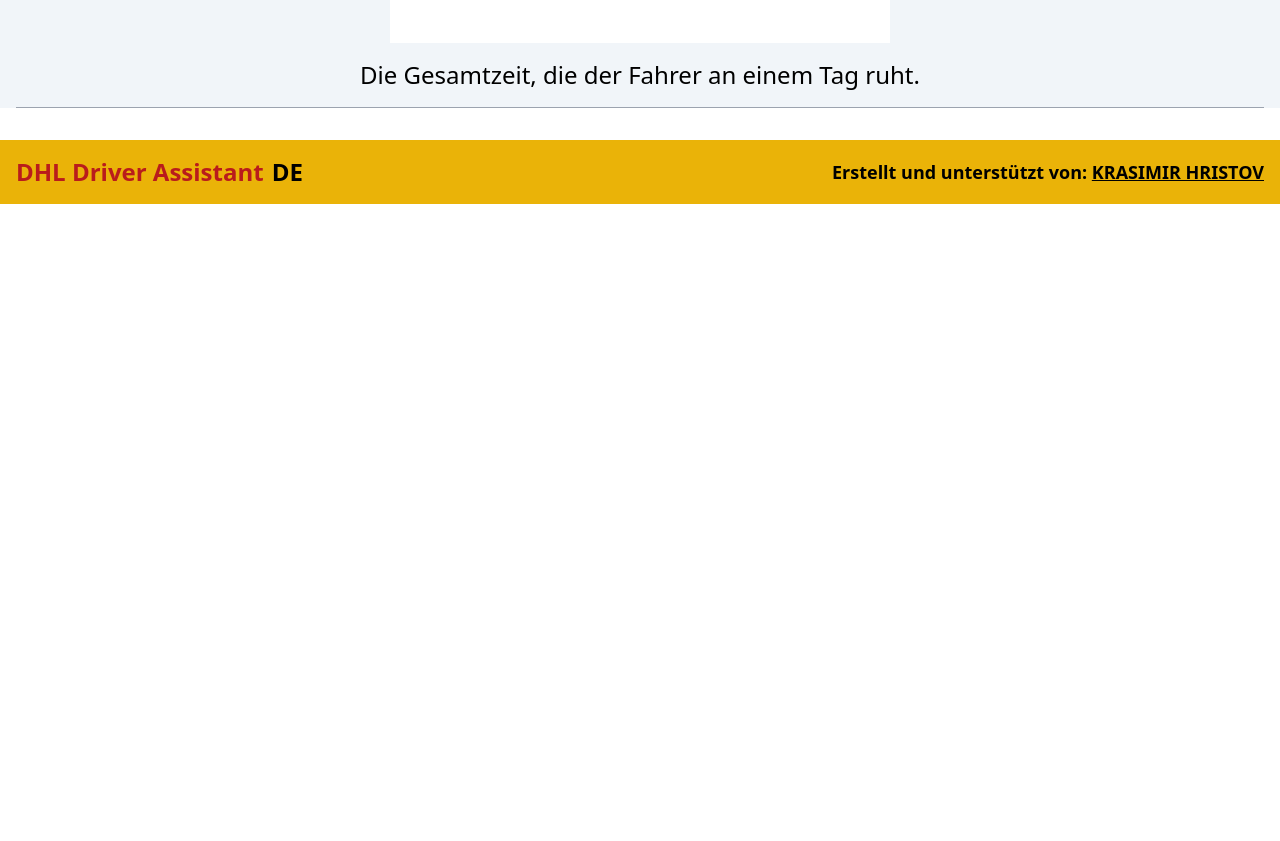
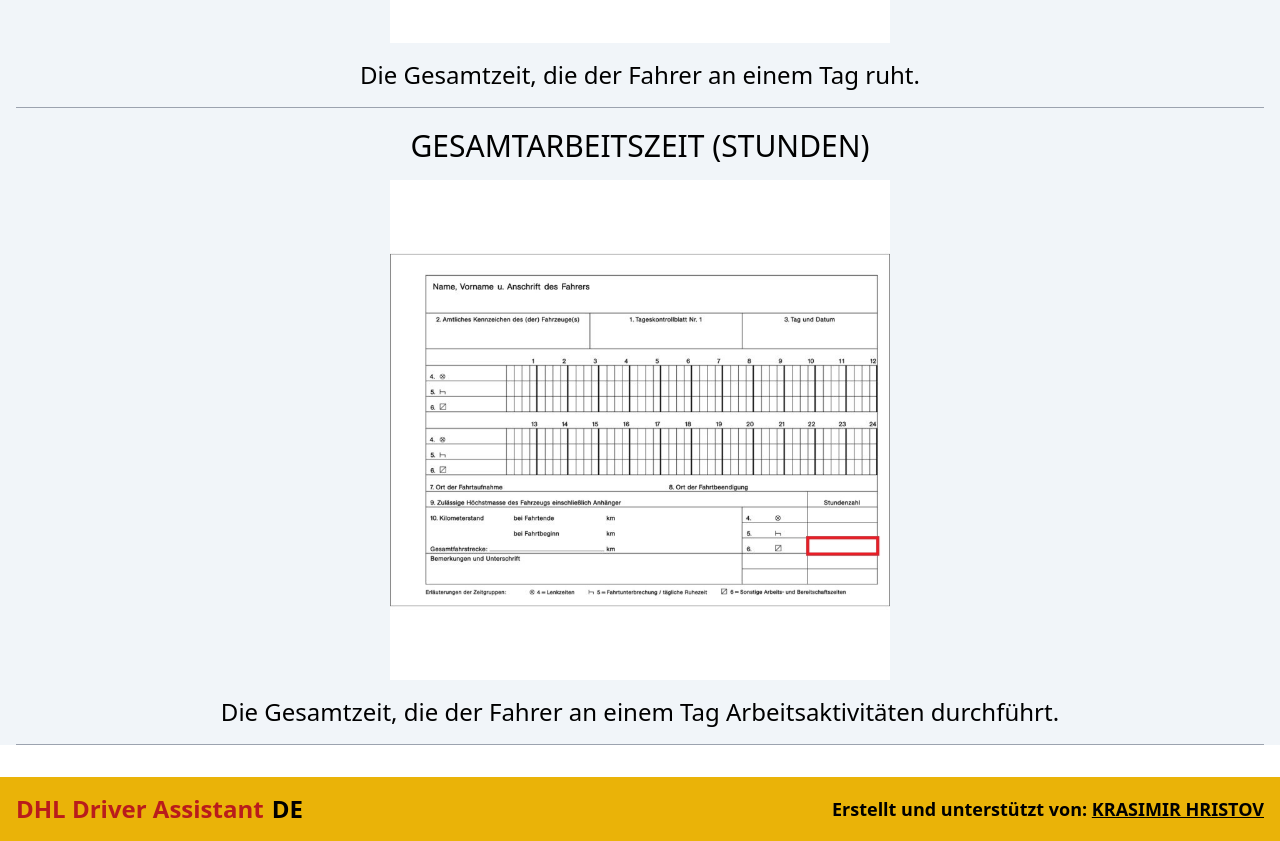
Before and after one commit to Krasimir-Hristov/DHL-Driver-Assitant-Dev, a React (Vite) app in the folder frontend/: page /controllbook in a window 1280 px wide. Shown: the part 10020-10861 px from the top of the page. Before the commit the page ends 10224 px from the top, so only its background shows below. Built offline with nearby package versions, Linux system fonts and the light colour scheme.

Commit message:
add total hours work object

```diff
--- a/frontend/src/pages/ControllBook.tsx
+++ b/frontend/src/pages/ControllBook.tsx
@@ -17,6 +17,7 @@ import endKMImg from '../assets/controlBookImg/cbKMEnd.jpg';
 import totalKMImg from '../assets/controlBookImg/cbSumKM.jpg';
 import totalDrivingImg from '../assets/controlBookImg/cbSumDriving.jpg';
 import totalBreakImg from '../assets/controlBookImg/cbSumPause.jpg';
+import totalWorkImg from '../assets/controlBookImg/cbSumLager.jpg';
 
 import DayOfYear from '../components/DayOfYear';
 import CurrentDate from '../components/CurrentDate';
@@ -90,6 +91,11 @@ const ControllBook: React.FC = () => {
       title: `${t('cbTotalBreak')}`, // Примерен ключ от вашите i18n ресурси
       image: totalBreakImg,
       description: `${t('cbTotalBreakDesc')}`, // Примерен ключ от вашите i18n ресурси
+    },
+    {
+      title: `${t('cbTotalWork')}`, // Примерен ключ от вашите i18n ресурси
+      image: totalWorkImg,
+      description: `${t('cbTotalWorkDesc')}`, // Примерен ключ от вашите i18n ресурси
     },
 
     // Добавете повече обекти тук, ако е необходимо
```
